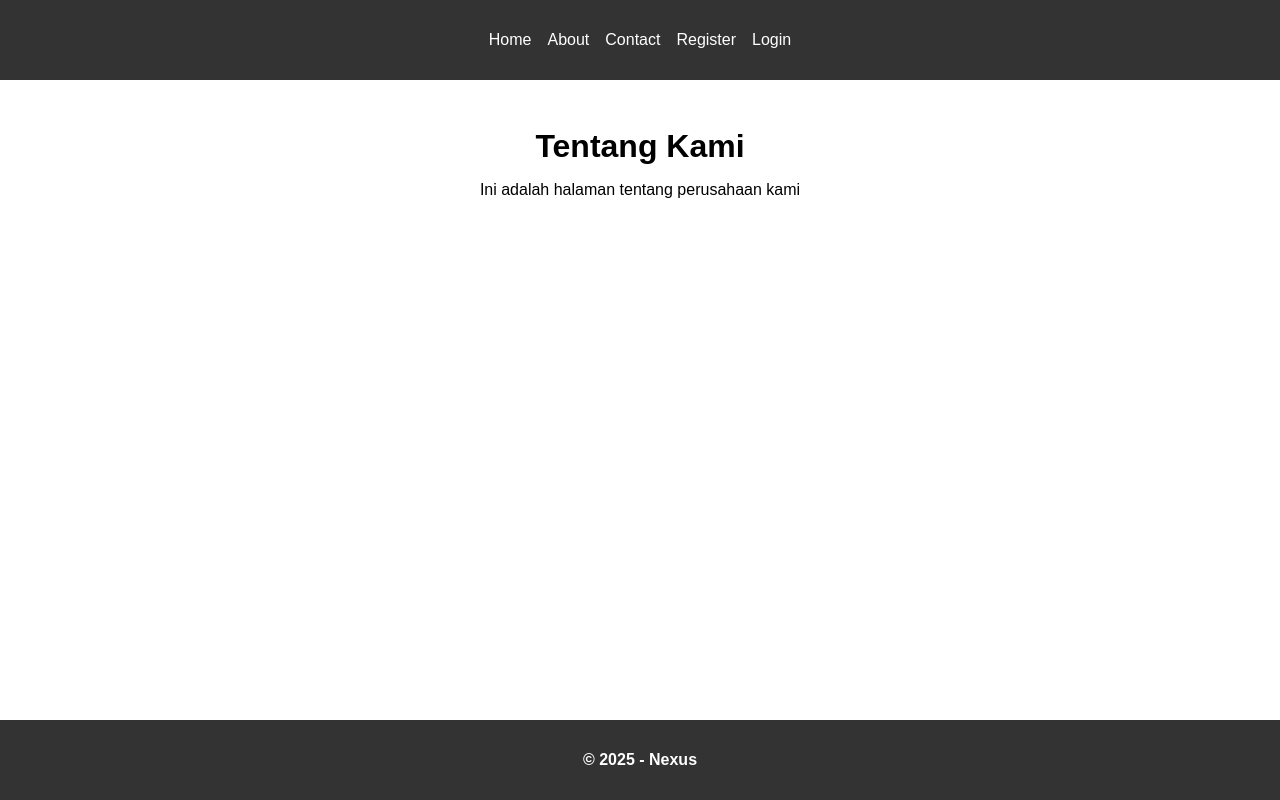
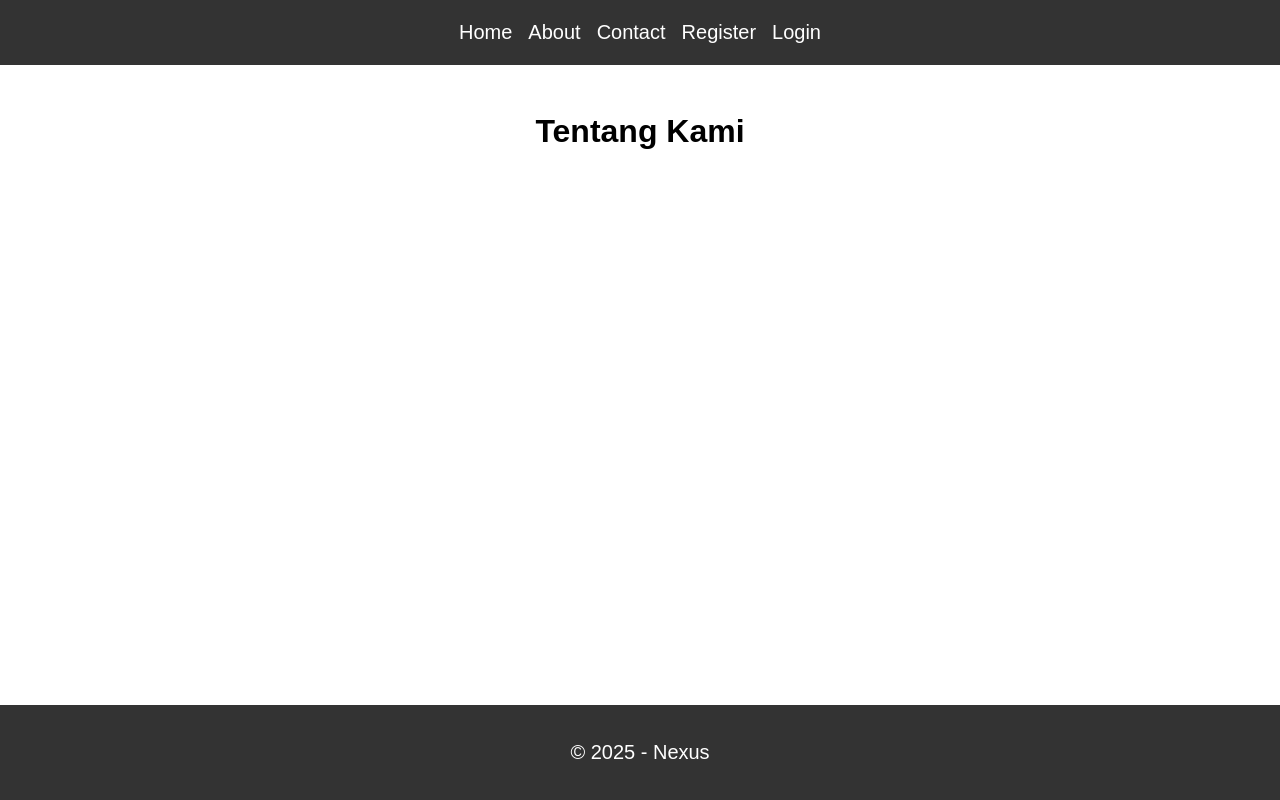
Before and after one commit to 4hmad27/praktik-git-web-dua, a plain HTML site: page about.html in a window 1280 px wide. Drawn offline with Linux system fonts and the light colour scheme.

Commit message:
fix: fixing in progres

```diff
--- a/about.html
+++ b/about.html
@@ -22,18 +22,19 @@
         display: flex;
         align-items: center;
         justify-content: center;
-        padding: 1rem 0;
+        padding: 20px 0;
         background-color: #333;
       }
 
-      a, h4 {
+      a, p {
         text-decoration: none;
         color: white;
         margin: 0 0.5rem;
+        font-size: 20px;
       }
 
       .center {
-      text-align: center;
+        text-align: center;
         margin: 2rem 0;
       }
 
@@ -55,7 +56,7 @@
       <p>Ini adalah halaman tentang perusahaan kami</p>
     </div>
     <footer>
-      <h4>&copy; 2025 - Nexus</h4>
+      <p>&copy; 2025 - Nexus</p>
     </footer>
   </body>
 </html>
--- a/home.css
+++ b/home.css
@@ -10,7 +10,7 @@ body {
 header {
     background-color: #333; /* Warna latar belakang header */
     color: #fff; /* Warna teks header */
-    padding: 1rem 0;
+    padding: 20px 0;
 }
 
 nav ul {
@@ -28,6 +28,7 @@ nav li {
 nav a {
     color: #fff;
     text-decoration: none;
+    font-size: 20px;
 }
 
 /* Main */
@@ -50,8 +51,11 @@ footer {
     background-color: #333; /* Warna latar belakang footer */
     color: #fff; /* Warna teks footer */
     text-align: center;
-    padding: 1rem 0;
+    padding: .5rem 0;
     position: fixed; /* Footer tetap di bawah */
     bottom: 0;
     width: 100%;
 }
+footer p{
+    font-size: 20px;
+}
```
Also changed, not shown: dashboard.html (+3 -2 lines), login.html (+5 -1 lines).
